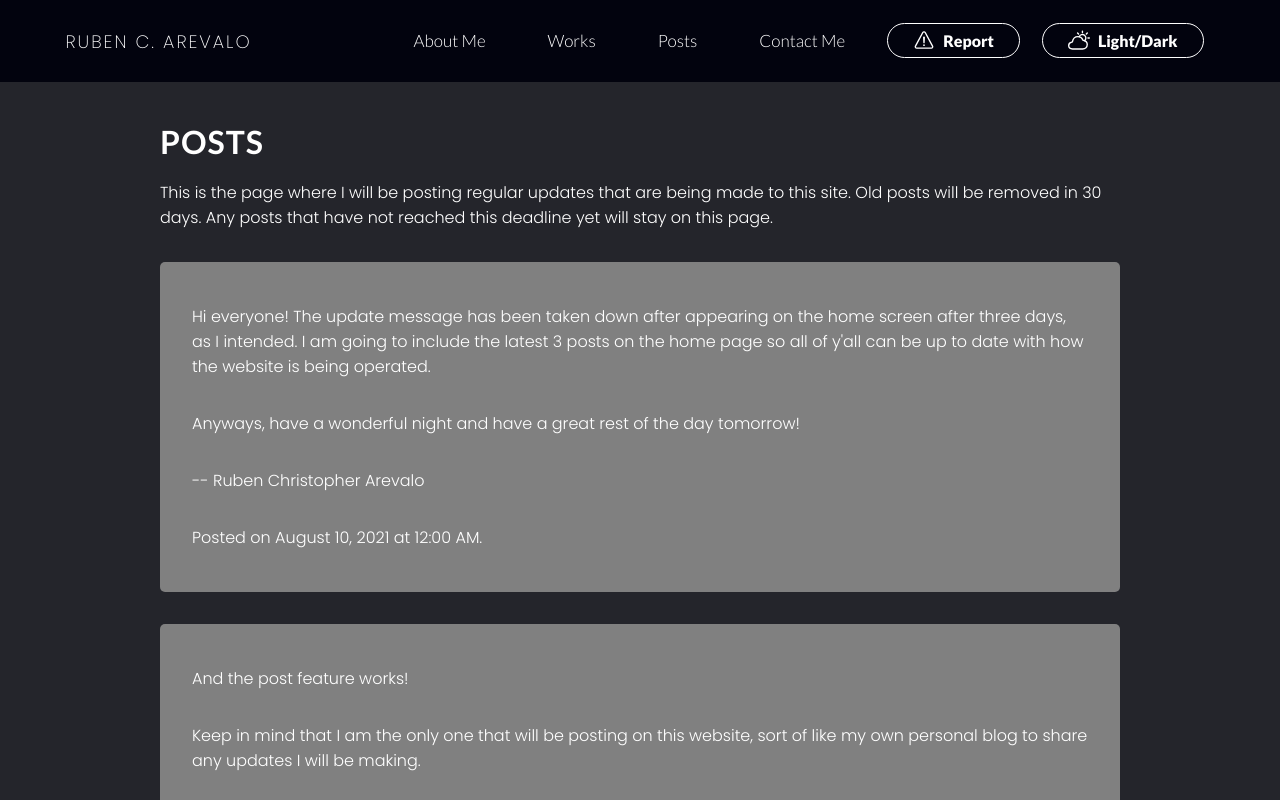
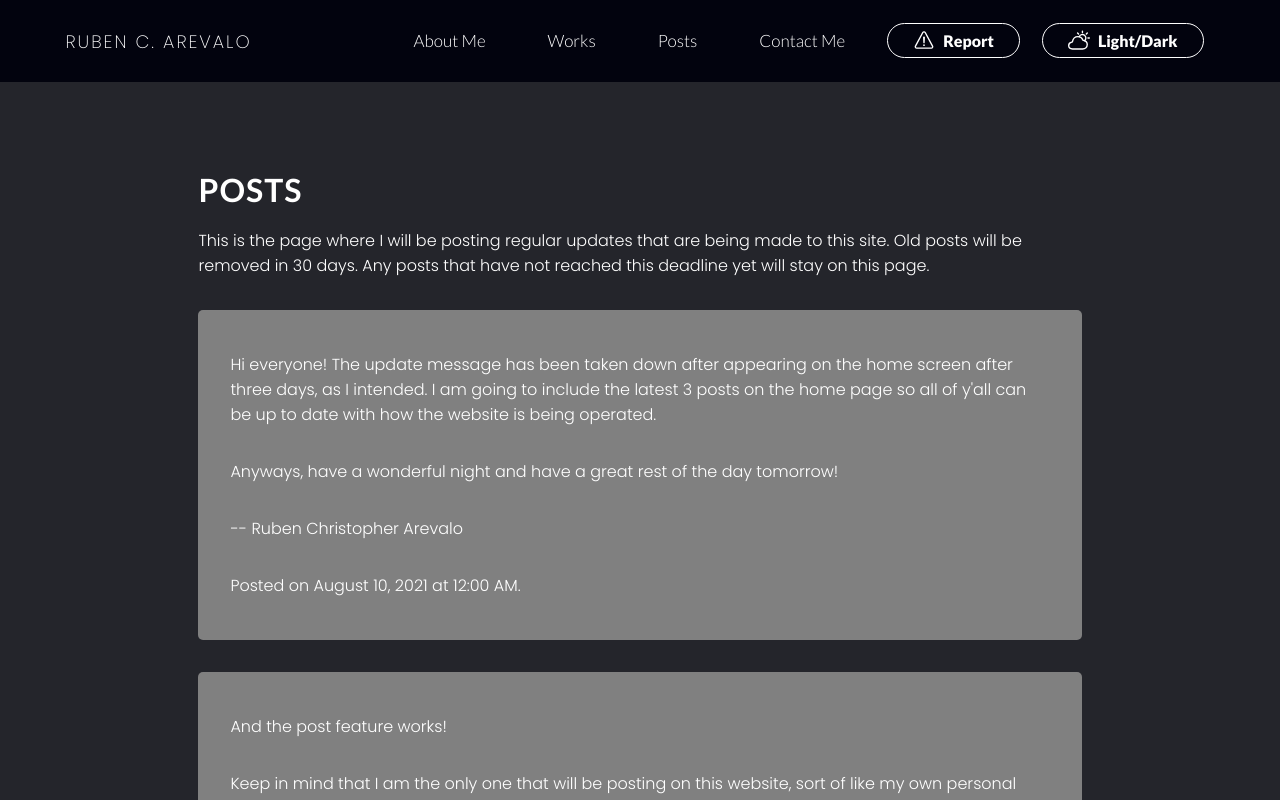
Before and after one commit to rchrisarevalo/personal-website, a React (Create React App) app: page /personal-website/posts in a window 1280 px wide. Shown: the top 800 px of the page. Built offline with nearby package versions, Linux system fonts and the light colour scheme.

Commit message:
Posts page style change.

```diff
--- a/src/App.css
+++ b/src/App.css
@@ -323,6 +323,12 @@ hr{
 }
 
 .posts-container{
+  margin: 5.5em;
+  text-align: center;
+  font-family: 'Lato', sans-serif;
+}
+
+.posts-container-intro{
   margin: 2.5em;
   text-align: center;
   font-family: 'Lato', sans-serif;
--- a/src/Intro.js
+++ b/src/Intro.js
@@ -42,7 +42,7 @@ const Intro = () => {
             whether they'd be web applications, server-side applications, etc. Without them, we wouldn't be where we are
             today in terms of how much technology has impacted our lives.
             </p>
-            <div className = "posts-container">
+            <div className = "posts-container-intro">
                 <h1 id = "posts-title-intro">Recent Posts</h1>
                 <p id = "posts-description-intro">
                     The last three recent posts will be posted here. This page will be updated daily.
```
